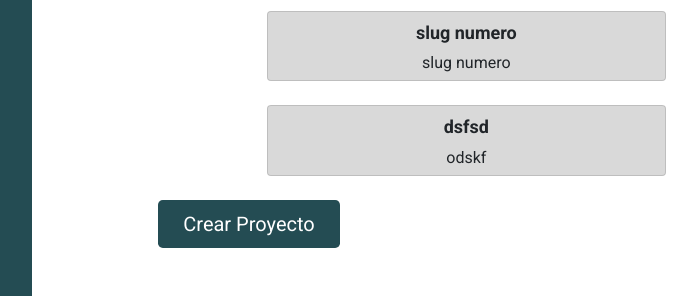
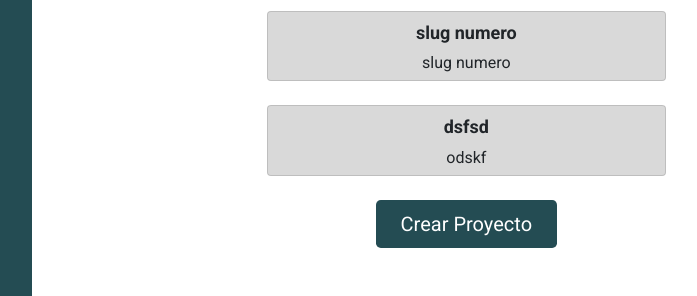
Before and after one commit to matiascavieres/Cloud, a Django app: page /projects/ in a window 1280 px wide. Shown: the part 657-953 px from the top of the page, without its empty margins (391-1088 px from the left). Run offline with Django 4.2, Linux system fonts and the light colour scheme; a user stored in the database is signed in; data comes from the database, SQL or seed files in the repository.

Commit message:
Update project.html

```diff
--- a/project/templates/project.html
+++ b/project/templates/project.html
@@ -20,7 +20,6 @@ Project Listings
 
         </div>
         {% comment %} container grande {% endcomment %}
-
         <div class=" col-8 container d-flex justify-content-center align-items-start " style="background-color: white">
           <div class="container  d-flex text-center  justify-content-center">
             <div class="row align-items-center w-50" style="margin-top: 100px;">
@@ -34,11 +33,13 @@ Project Listings
                 </div>
               </div>
               {% endfor %}
-              <div class="position-absolute bottom-0 start-50 translate-middle-x mb-5">
-              {% if perms.project.can_add_new_project  %}
-              <a href="/project/new" class="btn  btn-lg px-4 gap-3" style="background-color: #244c53 ; color: white;" role="button" aria-disabled="true">Crear Proyecto</a>
-              {% endif %}
-            </div>
+
+              <div class="position-static d-block mb-5">
+                {% if perms.project.can_add_new_project  %}
+                <a href="/project/new" class="btn  btn-lg px-4 gap-3" style="background-color: #244c53 ; color: white; " role="button" aria-disabled="true">Crear Proyecto</a>
+                {% endif %}
+              </div>
+
           </div>
         </div>
     </div>
```
